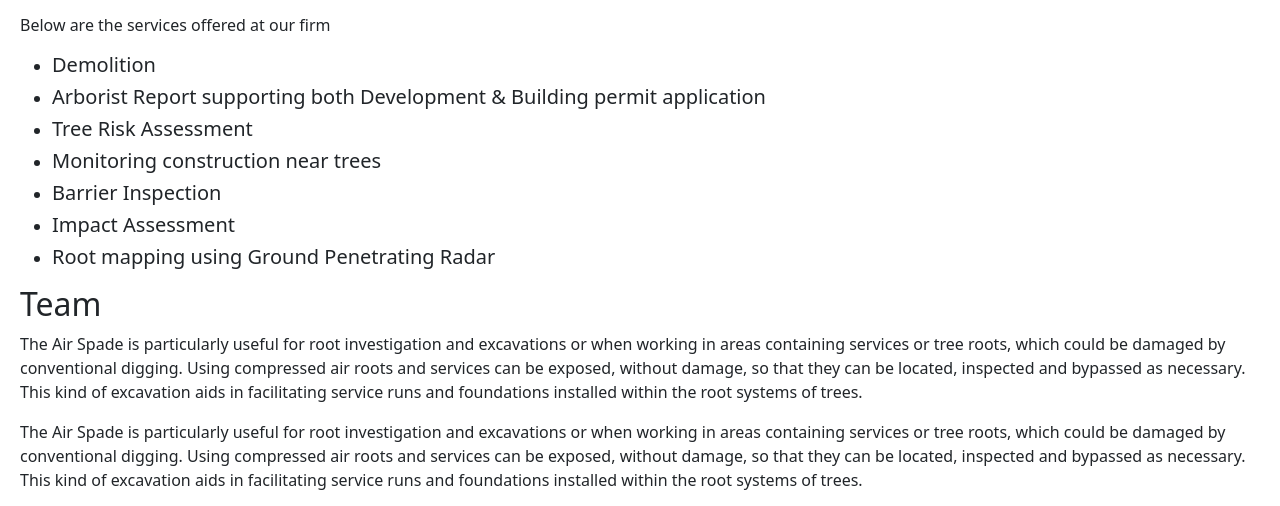
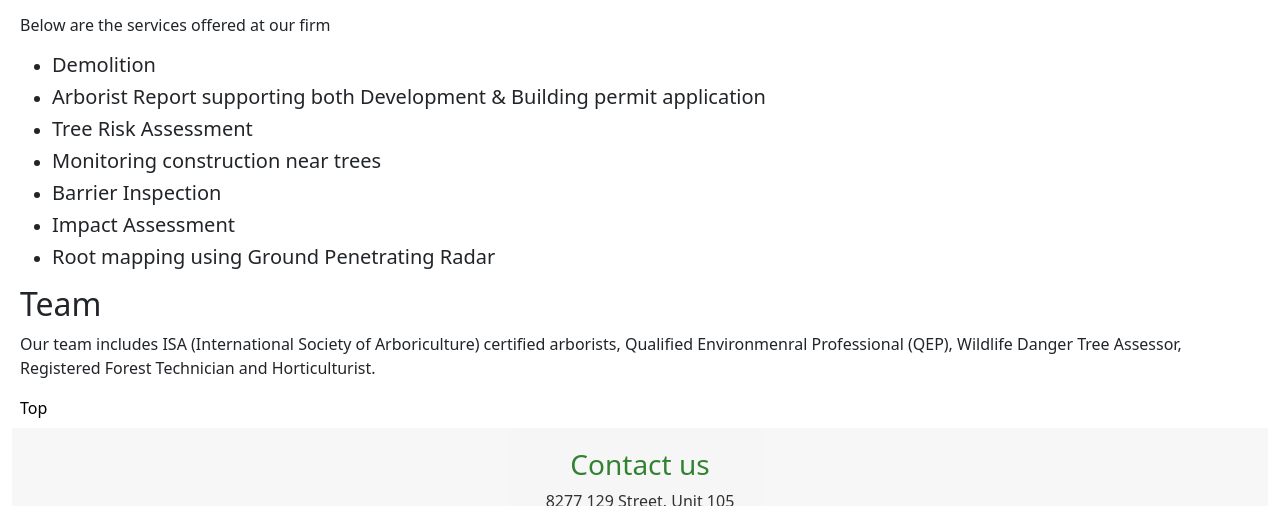
Before and after one commit to coderMG5/MikeFadumAssociates, a plain HTML site: page index.html in a window 1280 px wide. Shown: the part 445-951 px from the top of the page. Drawn offline with Linux system fonts and the light colour scheme.

Commit message:
Changed the team info

```diff
--- a/index.html
+++ b/index.html
@@ -103,13 +103,7 @@
 
                 <h2 id="team">Team</h2>
 
-                <p>The Air Spade is particularly useful for root investigation and excavations or when working in areas containing services or tree roots, which could be damaged by conventional digging.
-                    Using compressed air roots and services can be exposed, without damage, so that they can be located, inspected and bypassed as necessary.
-                    This kind of excavation aids in facilitating service runs and foundations installed within the root systems of trees.</p>
-
-                    <p>The Air Spade is particularly useful for root investigation and excavations or when working in areas containing services or tree roots, which could be damaged by conventional digging.
-                        Using compressed air roots and services can be exposed, without damage, so that they can be located, inspected and bypassed as necessary.
-                        This kind of excavation aids in facilitating service runs and foundations installed within the root systems of trees.</p>
+                <p>Our team includes ISA (International Society of Arboriculture) certified arborists, Qualified Environmenral Professional (QEP), Wildlife Danger Tree Assessor, Registered Forest Technician and Horticulturist.</p>
 
                 <a href="#">Top</a>
             </div>
```
